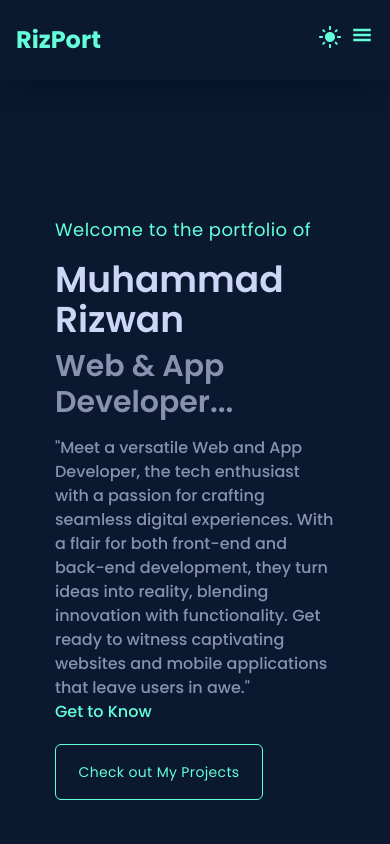
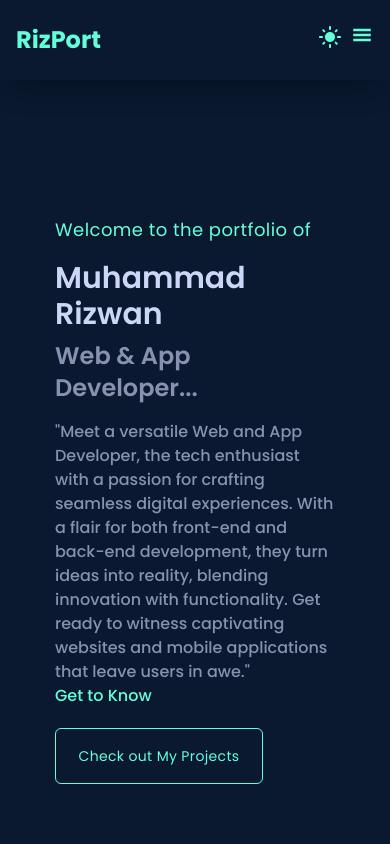
Before and after one commit to MRizwan1057/Next_Tailwind_Portfolio, a Next.js app: page / in a window 390 px wide. Shown: the top 844 px of the page. Built offline with nearby package versions, Linux system fonts and the light colour scheme.

Commit message:
text size updated

```diff
--- a/components/Banner.jsx
+++ b/components/Banner.jsx
@@ -19,10 +19,10 @@ const Banner = () => {
         initial={{ y: 10, opacity: 0 }}
         animate={{ y: 0, opacity: 1 }}
         transition={{ duration: 0.5, delay: 0.7 }}
-        className="text-dark dark:text-textLight text-4xl  lg:text-6xl font-semibold flex flex-col"
+        className="text-dark dark:text-textLight text-3xl md:text-4xl  lg:text-6xl font-semibold flex flex-col"
       >
         Muhammad Rizwan
-        <span className="text-textDark text-3xl lg:text-5xl mt-2 lg:mt-4">
+        <span className="text-textDark text-2xl md:text-4xl lg:text-5xl mt-2 lg:mt-4">
           Web & App Developer...
         </span>
       </motion.h1>
--- a/components/Navbar.jsx
+++ b/components/Navbar.jsx
@@ -127,7 +127,7 @@ const Navbar = () => {
       <div
         className={` ${
           nav ? "block" : "hidden"
-        } mobMenu w-full py-11 px-7 bg-textLight dark:bg-hoverColor  mx-auto rounded-b-md md:hidden`}
+        } mobMenu w-full h-screen py-11 px-7 bg-textLight dark:bg-hoverColor  mx-auto rounded-b-md md:hidden`}
       >
         <ul className="w-full flex flex-col items-center justify-center text-center text-[13px] gap-4 px-4">
           <li className="border-b-4 border-bodyColor w-full">
```
